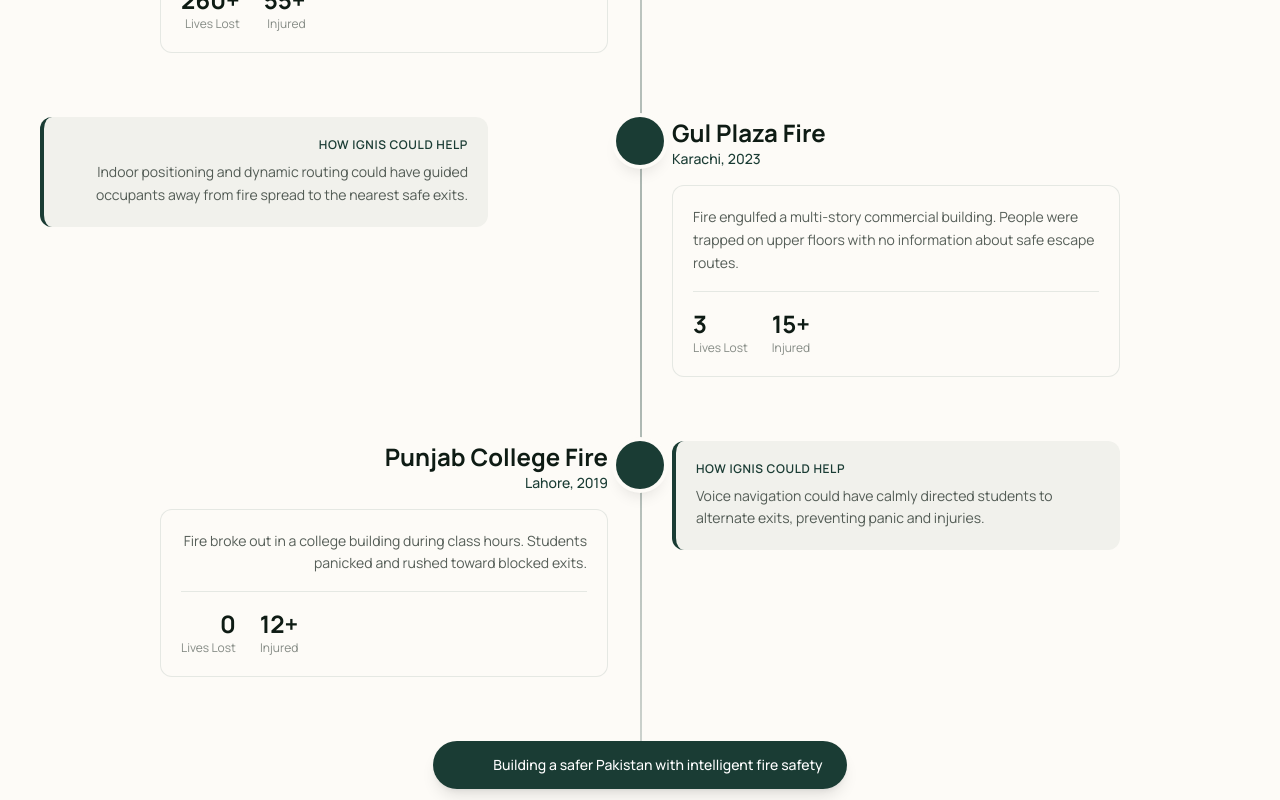
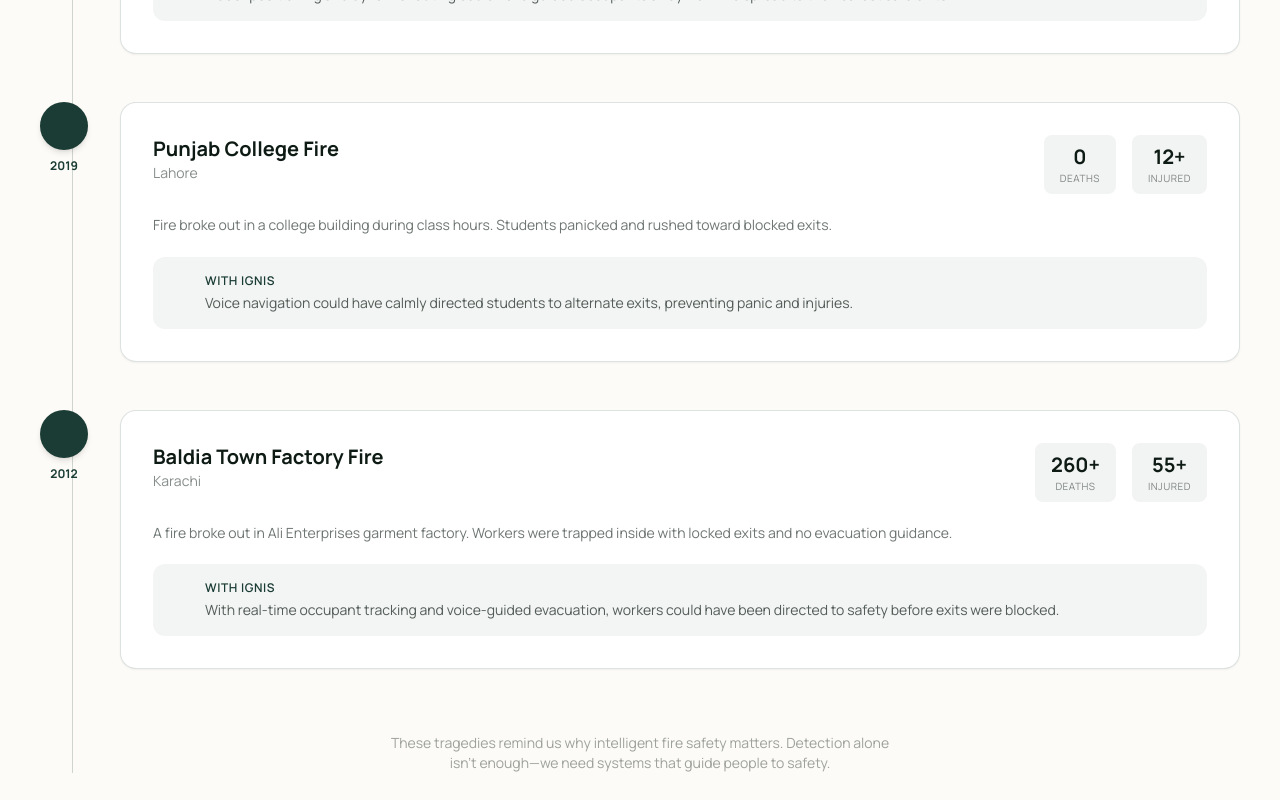
Before and after one commit to IgnisBuilding/ignis-website, a Next.js app: page /solutions in a window 1280 px wide. Shown: the part 1660-2460 px from the top of the page. Built offline with nearby package versions, Linux system fonts and the light colour scheme.

Commit message:
Sort incidents by date (recent first), cleaner card UI design

```diff
--- a/src/app/(frontend)/solutions/page.tsx
+++ b/src/app/(frontend)/solutions/page.tsx
@@ -10,16 +10,9 @@ export const metadata: Metadata = {
 
 const realIncidents = [
   {
-    title: 'Baldia Town Factory Fire',
-    location: 'Karachi, 2012',
-    icon: 'factory',
-    description: 'A fire broke out in Ali Enterprises garment factory. Workers were trapped inside with locked exits and no evacuation guidance.',
-    casualties: { deaths: '260+', injured: '55+' },
-    lesson: 'With real-time occupant tracking and voice-guided evacuation, workers could have been directed to safety before exits were blocked.',
-  },
-  {
     title: 'Gul Plaza Fire',
-    location: 'Karachi, 2023',
+    year: '2023',
+    location: 'Karachi',
     icon: 'apartment',
     description: 'Fire engulfed a multi-story commercial building. People were trapped on upper floors with no information about safe escape routes.',
     casualties: { deaths: '3', injured: '15+' },
@@ -27,11 +20,21 @@ const realIncidents = [
   },
   {
     title: 'Punjab College Fire',
-    location: 'Lahore, 2019',
+    year: '2019',
+    location: 'Lahore',
     icon: 'school',
     description: 'Fire broke out in a college building during class hours. Students panicked and rushed toward blocked exits.',
     casualties: { deaths: '0', injured: '12+' },
     lesson: 'Voice navigation could have calmly directed students to alternate exits, preventing panic and injuries.',
+  },
+  {
+    title: 'Baldia Town Factory Fire',
+    year: '2012',
+    location: 'Karachi',
+    icon: 'factory',
+    description: 'A fire broke out in Ali Enterprises garment factory. Workers were trapped inside with locked exits and no evacuation guidance.',
+    casualties: { deaths: '260+', injured: '55+' },
+    lesson: 'With real-time occupant tracking and voice-guided evacuation, workers could have been directed to safety before exits were blocked.',
   },
 ]
 
@@ -58,62 +61,55 @@ export default function SolutionsPage() {
 
         <div className="relative">
           {/* Vertical Timeline Line */}
-          <div className="absolute left-6 lg:left-1/2 top-0 bottom-0 w-0.5 bg-gradient-to-b from-forest-green/20 via-forest-green/40 to-forest-green/20 hidden md:block"></div>
+          <div className="absolute left-[23px] lg:left-8 top-0 bottom-0 w-px bg-forest-green/20 hidden md:block"></div>
 
-          <div className="space-y-16">
-            {realIncidents.map((incident, index) => (
-              <div key={incident.title} className="relative">
-                {/* Timeline Node */}
-                <div className="absolute left-6 lg:left-1/2 -translate-x-1/2 hidden md:flex">
-                  <div className="size-12 rounded-full bg-forest-green flex items-center justify-center ring-4 ring-cream shadow-lg">
+          <div className="space-y-12">
+            {realIncidents.map((incident) => (
+              <div key={incident.title} className="relative md:pl-20">
+                {/* Timeline Node - Year */}
+                <div className="absolute left-0 top-0 hidden md:flex flex-col items-center">
+                  <div className="size-12 rounded-full bg-forest-green flex items-center justify-center shadow-md">
                     <span className="material-symbols-outlined text-white">{incident.icon}</span>
                   </div>
+                  <span className="text-xs font-bold text-forest-green mt-2">{incident.year}</span>
                 </div>
 
-                <div className={`grid grid-cols-1 lg:grid-cols-2 gap-8 lg:gap-16 ${index % 2 === 1 ? '' : ''}`}>
-                  {/* Left Side - Incident Details */}
-                  <div className={`${index % 2 === 1 ? 'lg:order-2' : 'lg:text-right'} md:pr-16 lg:pr-0`}>
-                    <div className={`${index % 2 === 1 ? '' : 'lg:ml-auto'} max-w-md`}>
-                      {/* Mobile Icon */}
-                      <div className="mb-4 md:hidden flex items-center gap-3">
-                        <div className="size-10 rounded-full bg-forest-green flex items-center justify-center">
+                {/* Content */}
+                <div className="bg-white rounded-2xl border border-forest-green/15 overflow-hidden shadow-sm hover:shadow-md transition-shadow">
+                  <div className="p-6 lg:p-8">
+                    {/* Header */}
+                    <div className="flex flex-col sm:flex-row sm:items-start sm:justify-between gap-4 mb-5">
+                      <div className="flex items-center gap-3">
+                        {/* Mobile Icon */}
+                        <div className="size-10 rounded-full bg-forest-green flex items-center justify-center md:hidden">
                           <span className="material-symbols-outlined text-white text-lg">{incident.icon}</span>
                         </div>
                         <div>
-                          <h3 className="text-lg font-bold text-forest-dark">{incident.title}</h3>
-                          <p className="text-sm text-forest-dark/50">{incident.location}</p>
+                          <h3 className="text-xl font-bold text-forest-dark">{incident.title}</h3>
+                          <p className="text-sm text-forest-dark/50">{incident.location} <span className="md:hidden">• {incident.year}</span></p>
                         </div>
                       </div>
-
-                      {/* Desktop Title */}
-                      <div className="hidden md:block mb-4">
-                        <h3 className="text-2xl font-bold text-forest-dark">{incident.title}</h3>
-                        <p className="text-sm text-forest-green font-medium">{incident.location}</p>
-                      </div>
-
-                      {/* What Happened */}
-                      <div className="bg-cream rounded-xl p-5 border border-forest-green/10">
-                        <p className="text-forest-dark/70 text-sm leading-relaxed mb-4">{incident.description}</p>
-                        <div className="flex gap-6 pt-4 border-t border-forest-green/10">
-                          <div>
-                            <p className="text-2xl font-bold text-forest-dark">{incident.casualties.deaths}</p>
-                            <p className="text-xs text-forest-dark/50">Lives Lost</p>
-                          </div>
-                          <div>
-                            <p className="text-2xl font-bold text-forest-dark">{incident.casualties.injured}</p>
-                            <p className="text-xs text-forest-dark/50">Injured</p>
-                          </div>
+                      <div className="flex gap-4">
+                        <div className="text-center px-4 py-2 bg-forest-dark/5 rounded-lg">
+                          <p className="text-xl font-bold text-forest-dark">{incident.casualties.deaths}</p>
+                          <p className="text-[10px] text-forest-dark/50 uppercase tracking-wider">Deaths</p>
+                        </div>
+                        <div className="text-center px-4 py-2 bg-forest-dark/5 rounded-lg">
+                          <p className="text-xl font-bold text-forest-dark">{incident.casualties.injured}</p>
+                          <p className="text-[10px] text-forest-dark/50 uppercase tracking-wider">Injured</p>
                         </div>
                       </div>
                     </div>
-                  </div>
 
-                  {/* Right Side - How IGNIS Could Help */}
-                  <div className={`${index % 2 === 1 ? 'lg:order-1 lg:text-right' : ''} md:pl-16 lg:pl-0`}>
-                    <div className={`${index % 2 === 1 ? 'lg:mr-auto' : ''} max-w-md`}>
-                      <div className="bg-forest-green/5 rounded-xl p-5 border-l-4 border-forest-green">
-                        <p className="text-xs font-semibold text-forest-green uppercase tracking-wider mb-2">How IGNIS Could Help</p>
-                        <p className="text-forest-dark/70 text-sm leading-relaxed">{incident.lesson}</p>
+                    {/* Description */}
+                    <p className="text-forest-dark/60 text-sm leading-relaxed mb-5">{incident.description}</p>
+
+                    {/* IGNIS Solution */}
+                    <div className="flex gap-3 p-4 bg-forest-green/5 rounded-xl">
+                      <span className="material-symbols-outlined text-forest-green text-xl flex-shrink-0">lightbulb</span>
+                      <div>
+                        <p className="text-xs font-semibold text-forest-green uppercase tracking-wider mb-1">With IGNIS</p>
+                        <p className="text-forest-dark/70 text-sm">{incident.lesson}</p>
                       </div>
                     </div>
                   </div>
@@ -124,10 +120,9 @@ export default function SolutionsPage() {
 
           {/* Bottom Message */}
           <div className="mt-16 text-center">
-            <div className="inline-flex items-center gap-3 bg-forest-green text-white px-6 py-3 rounded-full shadow-lg">
-              <span className="material-symbols-outlined">shield</span>
-              <span className="text-sm font-medium">Building a safer Pakistan with intelligent fire safety</span>
-            </div>
+            <p className="text-forest-dark/40 text-sm max-w-lg mx-auto">
+              These tragedies remind us why intelligent fire safety matters. Detection alone isn&apos;t enough—we need systems that guide people to safety.
+            </p>
           </div>
         </div>
       </section>
```
